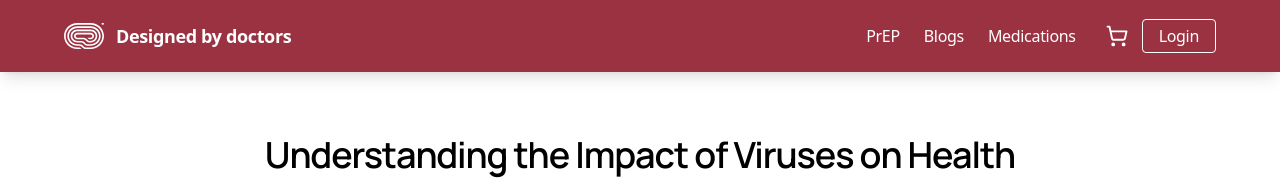
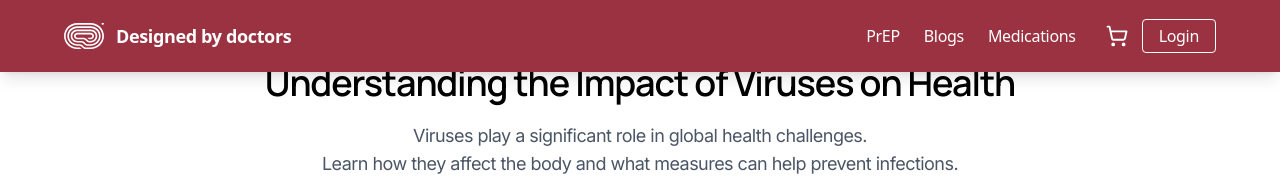
Before and after one commit to anamarisa/pharmacy-landing-page, a React (Vite) app: page /blog in a window 1280 px wide. Shown: the top 180 px of the page. Built offline with nearby package versions, Linux system fonts and the light colour scheme.

Commit message:
fix header position

```diff
--- a/src/components/Header.jsx
+++ b/src/components/Header.jsx
@@ -19,7 +19,7 @@ export default function Header() {
   };
 
   return (
-    <header className="w-full shadow-lg h-[72px] px-4 md:px-[64px] py-[20px] flex justify-between items-center bg-ruby z-100">
+    <header className="fixed top-0 left-0 w-full shadow-lg h-[72px] px-4 md:px-[64px] py-[20px] flex justify-between items-center bg-ruby z-100">
       {/* Logo + Tagline */}
       <div className="flex items-center gap-3">
         <img
```
